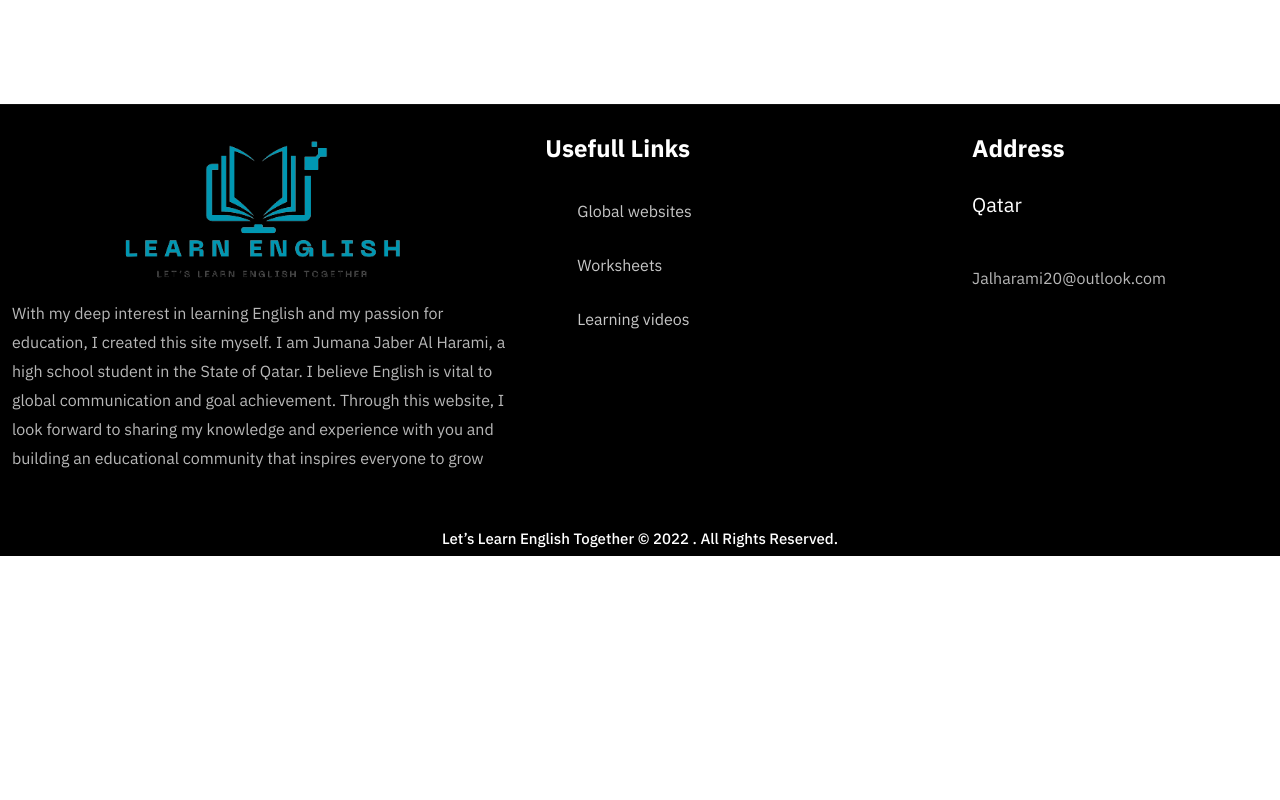
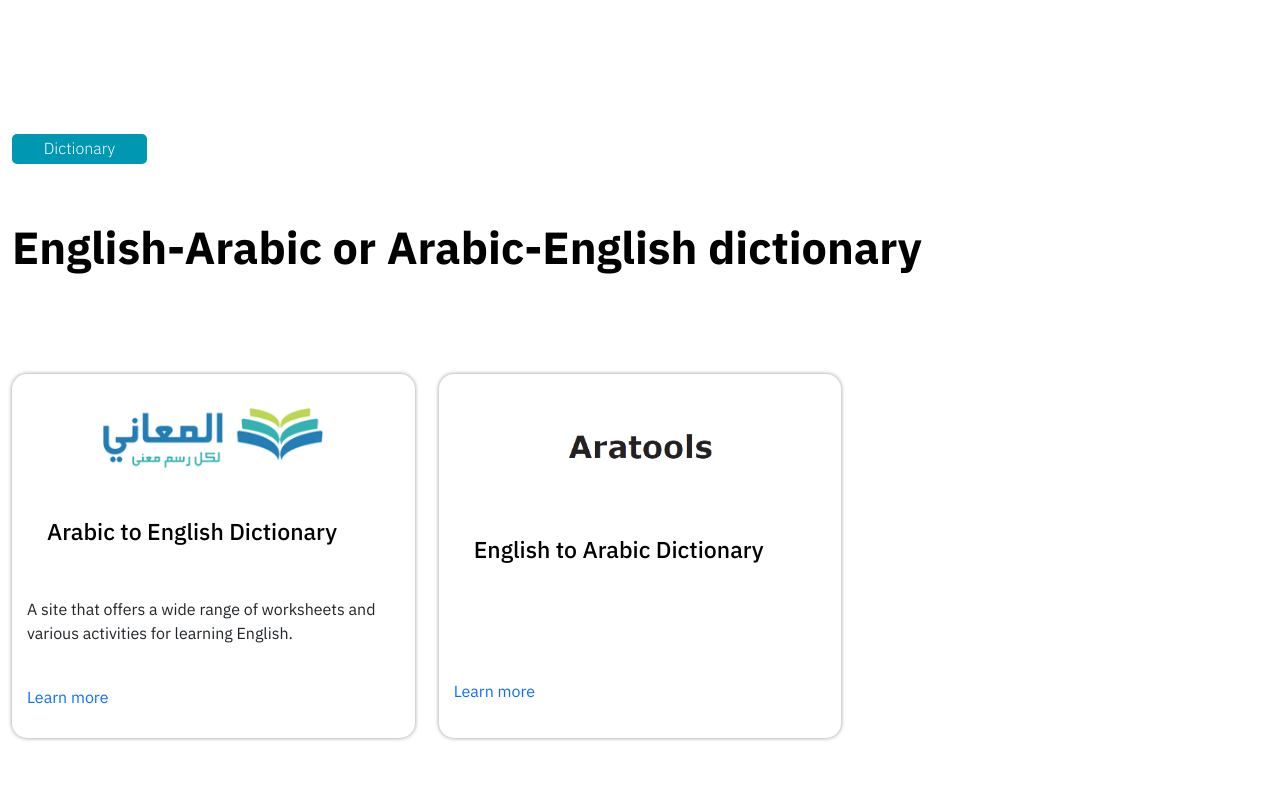
Before and after one commit to abdulrhmanElsawy/learn-english, a React (Create React App) app: page / in a window 1280 px wide. Shown: the part 5960-6760 px from the top of the page. Before the commit the page ends 6516 px from the top, so only its background shows below. Built offline with nearby package versions, Linux system fonts and the light colour scheme; a web font is replaced by a local one.

Commit message:
Deployed website

```diff
--- a/src/App.js
+++ b/src/App.js
@@ -12,6 +12,8 @@
 import Websites from './components/Websites';
 import Papers from './components/Papers';
 import Channels from './components/Channels';
+import Lexicon from './components/Lexicon';
+
 import Footer from './components/Footer';
 
 function App() {
@@ -28,6 +30,7 @@
                         <Websites />
                         <Papers />
                         <Channels />
+                        <Lexicon />
                         <Footer />
 
 
--- /dev/null
+++ b/src/components/Lexicon.js
@@ -0,0 +1,67 @@
+import './css/ourservices.css';
+
+import dic1 from './images/dictionary/arabicenglish.webp';
+import dic2 from './images/dictionary/englisharabic.png';
+
+
+
+
+
+
+import { Link as RouterLink } from 'react-router-dom';
+
+
+
+function Lexicon(){
+    return(
+        <>
+            <section id="worksheets" className='our-services'>
+                <div className='container-fluid'>
+                    <div className='row'>
+                        <div className='col-lg-12 col-md-12 col-sm-12 col-xs-12'>
+                            <div className='services-header'>
+                                <span> Dictionary </span>
+                                <h1> English-Arabic or Arabic-English dictionary </h1>
+                            </div>
+                        </div>
+
+                        <div className='col-lg-4 col-md-6 col-sm-12 col-xs-12'>
+                            <div className='service'>
+
+                                <a target='_blank' href="https://www.almaany.com/ar/dict/ar-en/">
+                                    <img src={dic1}/>
+                                </a>
+                                <h1> Arabic to English Dictionary </h1>
+                                <p>
+                                    A site that offers a wide range of worksheets and various activities for learning English.
+                                </p>
+                                <a target='_blank' href="https://www.almaany.com/ar/dict/ar-en/">
+                                    Learn more
+                                </a>
+                            </div>
+                        </div>
+
+                        <div className='col-lg-4 col-md-6 col-sm-12 col-xs-12'>
+                            <div className='service'>
+                                <a target='_blank' href="http://www.aratools.com/">
+                                    <img src={dic2} />
+                                </a>
+                                <h1> English to Arabic Dictionary </h1>
+                                <p></p>
+                                <a target='_blank' href="http://www.aratools.com/">
+                                    Learn more
+                                </a>
+                            </div>
+                        </div>
+
+
+
+
+                    </div>
+                </div>
+            </section>
+        </>
+    )
+}
+
+export default Lexicon;
```
Also changed, not shown: src/components/images/dictionary/arabicenglish.webp (added), src/components/images/dictionary/englisharabic.png (added).
